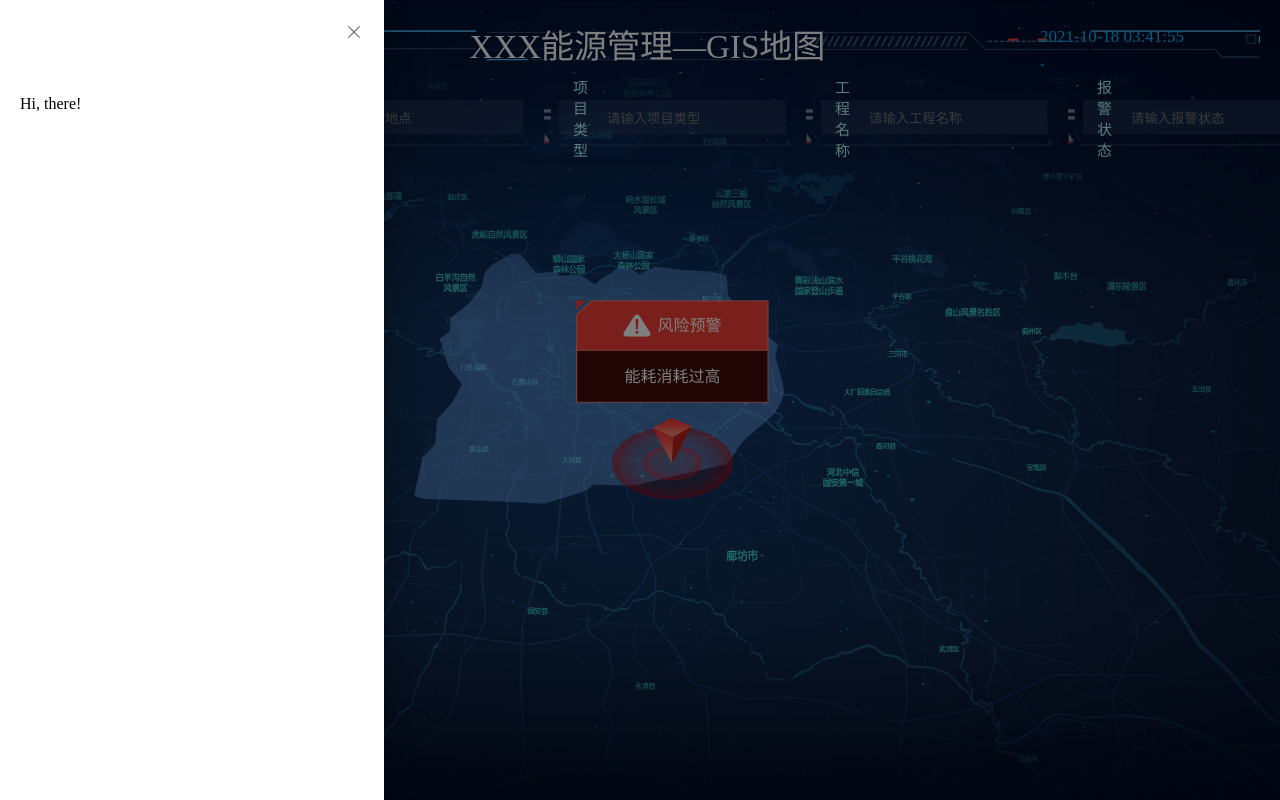
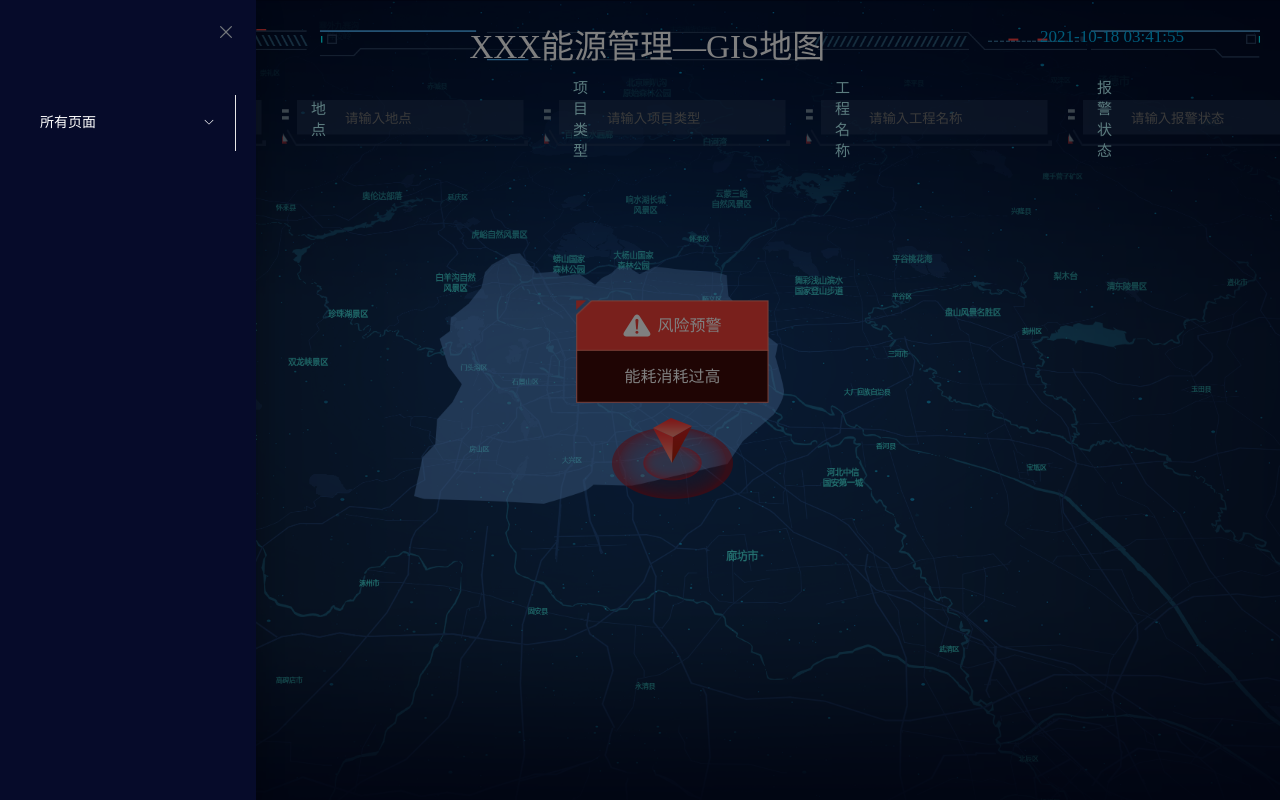
Before and after one commit to luxinru/energy, a Vue app: page /sub-option2#/home in a window 1280 px wide. Built offline with nearby package versions, Linux system fonts and the light colour scheme; what vue3-count-to would draw is missing.

Commit message:
feat: 添加左侧弹窗

```diff
--- a/src/App.vue
+++ b/src/App.vue
@@ -4,8 +4,30 @@
     <el-drawer
       v-model="isShowDrawer"
       direction="ltr"
+      custom-class="drawer"
+      size="20%"
     >
-      <span>Hi, there!</span>
+      <el-menu
+        active-text-color="#ffd04b"
+        background-color="RGBA(6, 11, 42, 1)"
+        class="el-menu-vertical-demo"
+        default-active="2"
+        text-color="#fff"
+      >
+        <el-sub-menu index="1">
+          <template #title>
+            <i class="el-icon-location"></i>
+            <span>所有页面</span>
+          </template>
+          <el-menu-item index="1-1" @click="onItemClick(1)">页面一</el-menu-item>
+          <el-menu-item index="1-2" @click="onItemClick(2)">页面二</el-menu-item>
+          <el-menu-item index="1-3" @click="onItemClick(3)">页面三</el-menu-item>
+          <el-menu-item index="1-4" @click="onItemClick(4)">页面四</el-menu-item>
+          <el-menu-item index="1-5" @click="onItemClick(5)">页面五</el-menu-item>
+          <el-menu-item index="1-6" @click="onItemClick(6)">页面六</el-menu-item>
+          <el-menu-item index="1-7" @click="onItemClick(7)">页面七</el-menu-item>
+        </el-sub-menu>
+      </el-menu>
     </el-drawer>
     <!-- 路由占位符 -->
     <router-view />
@@ -22,6 +44,32 @@ export default {
   methods: {
     onMouseenter () {
       this.isShowDrawer = true
+    },
+
+    onItemClick (index) {
+      switch (index) {
+        case 1:
+          this.$router.push('/home')
+          break
+        case 2:
+          this.$router.push('/sub-option')
+          break
+        case 3:
+          this.$router.push('/screen')
+          break
+        case 4:
+          this.$router.push('/inquire')
+          break
+        case 5:
+          this.$router.push('/compared')
+          break
+        case 6:
+          this.$router.push('/sub-option2')
+          break
+        case 7:
+          this.$router.push('/cockpit')
+          break
+      }
     }
   }
 }
@@ -39,6 +87,9 @@ export default {
     width: 5px;
     opacity: 0;
   }
+  .drawer {
+    background: RGBA(6, 11, 42, 1);
+  }
 
 }
 </style>
```
